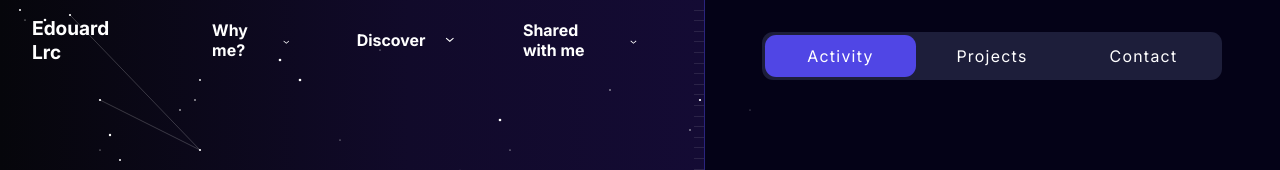
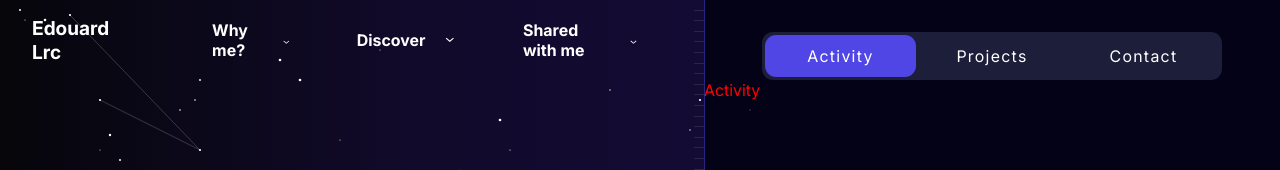
Before and after one commit to Edouard-LARROCHE/Portfolio_EL, a React (Vite) app: page /home/activity in a window 1280 px wide. Both pictures are taken after a click on the button "Activity". Shown: the top 170 px of the page. Built offline with nearby package versions, Linux system fonts and the light colour scheme; no server answers.

Commit message:
add react router dom

```diff
--- a/package.json
+++ b/package.json
@@ -15,6 +15,7 @@
 		"prettier": "^3.3.3",
 		"react": "^18.3.1",
 		"react-dom": "^18.3.1",
+		"react-router-dom": "^6.26.0",
 		"sass": "^1.77.8",
 		"sonner": "^1.5.0",
 		"vite-plugin-svgr": "^4.2.0"
--- a/src/App.tsx
+++ b/src/App.tsx
@@ -1,9 +1,27 @@
+import {
+	BrowserRouter as Router,
+	Route,
+	Routes,
+	Navigate,
+} from "react-router-dom"
 import Layout from "./layout/Layout"
+import Activity from "./pages/activity/activity"
+// import Projects from "../components/projects/projects";
+// import Contact from "../components/contact/contact";
 
 function App() {
 	return (
 		<div className="App">
-			<Layout />
+			<Router>
+				<Routes>
+					<Route path="/" element={<Layout />}>
+						<Route index element={<Navigate to="/home" />} />
+						<Route path="/home/activity" element={<Activity />} />
+						{/* <Route path="/home/projects" element={<Projects />} />
+            <Route path="/home/contact" element={<Contact />} /> */}
+					</Route>
+				</Routes>
+			</Router>
 		</div>
 	)
 }
--- a/src/components/buttons/buttons.tsx
+++ b/src/components/buttons/buttons.tsx
@@ -1,21 +1,18 @@
-import { useState } from "react"
-
 import type { ButtonsProps } from "./types"
 
 import "./buttons.scss"
 
-const Buttons = ({ key, color, text }: ButtonsProps) => {
-	const [active, setActive] = useState(false)
-
-	const handleClick = (key: number) => {
-		setActive(key === key)
-	}
-
+const Buttons = ({
+	color,
+	text,
+	isActive,
+	onClick,
+}: ButtonsProps & { isActive: boolean; onClick: () => void }) => {
 	return (
 		<div className={`buttons ${color}`}>
 			<button
-				className={`button ${active ? "active" : ""}`}
-				onClick={() => handleClick(key)}
+				className={`button ${isActive ? "active" : ""}`}
+				onClick={onClick}
 			>
 				<span className="buttonText">{text}</span>
 			</button>
--- /dev/null
+++ b/src/pages/activity/activity.tsx
@@ -0,0 +1,5 @@
+const Activity = () => {
+	return <div style={{ color: "red" }}>Activity</div>
+}
+
+export default Activity
--- a/src/pages/rightSide/index.tsx
+++ b/src/pages/rightSide/index.tsx
@@ -1,20 +1,41 @@
+import { useState } from "react"
+import { useNavigate } from "react-router-dom"
+
 import Buttons from "../../components/buttons/buttons"
+import Activity from "../activity/activity"
+// import Projects from "../projects/projects";
+// import Contact from "../contact/contact";
 
 import "./index.scss"
 
 const RightSide = () => {
+	const navigate = useNavigate()
+
+	const [activeComponent, setActiveComponent] = useState<
+		"activity" | "projects" | "contact" | null
+	>(null)
+
 	const buttonsActions = [
 		{
+			id: 1,
 			color: "",
 			text: "Activity",
+			component: "activity" as const,
+			path: "/home/activity",
 		},
 		{
+			id: 2,
 			color: "",
 			text: "Projects",
+			component: "projects" as const,
+			path: "/home/projects",
 		},
 		{
+			id: 3,
 			color: "",
 			text: "Contact",
+			component: "contact" as const,
+			path: "/home/contact",
 		},
 	]
 
@@ -24,18 +45,50 @@ const RightSide = () => {
 		))
 	}
 
+	const handleButtonClick = (
+		component: "activity" | "projects" | "contact",
+		path: string,
+	) => {
+		setActiveComponent(component)
+		navigate(path)
+	}
+
+	const renderActiveComponent = () => {
+		switch (activeComponent) {
+			case "activity":
+				return <Activity />
+			//   case "projects":
+			//     return <Projects />;
+			//   case "contact":
+			//     return <Contact />;
+			default:
+				return null
+		}
+	}
+
 	return (
 		<div className="rightPart">
 			<div className="top">
 				<div className="buttonContainer">
-					{buttonsActions.map((button, index) => (
-						<Buttons key={index} {...button} />
+					{buttonsActions.map((button) => (
+						<Buttons
+							key={button.id}
+							color={button.color}
+							text={button.text}
+							isActive={activeComponent === button.component}
+							onClick={() =>
+								handleButtonClick(button.component, button.path)
+							}
+						/>
 					))}
 				</div>
 			</div>
 			<div className="measureContainer">
 				<div className="linesWrapper">{renderMeasure()}</div>
 			</div>
+			<div className="activeComponentContainer">
+				{renderActiveComponent()}
+			</div>
 		</div>
 	)
 }
```
Also changed, not shown: src/pages/activity/activity.scss (added), 1 other file (tests, documents, lock files or other folders).
